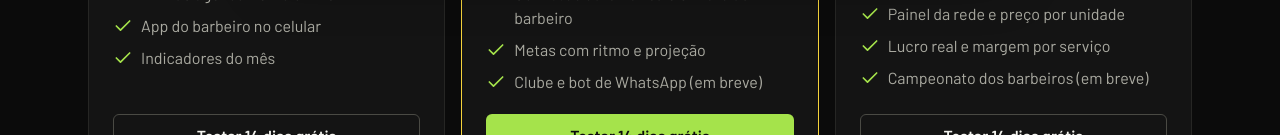
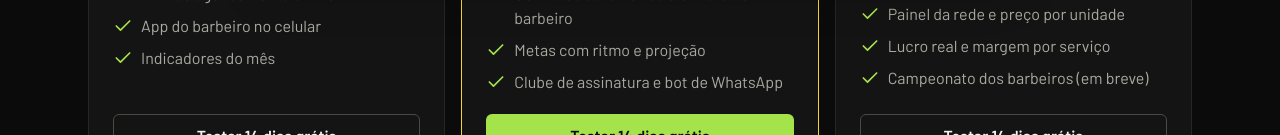
Before and after one commit to MikaelBenini/Pente-Fino, a Next.js app in the folder apps/web/: page /planos in a window 1280 px wide. Shown: the part 817-952 px from the top of the page. Built offline with nearby package versions, Linux system fonts and the light colour scheme; no server answers.

Commit message:
fix: planos sem "em breve" no clube com cobrança automática e no bot
Co-Authored-By: Claude Opus 5.5 <noreply@anthropic.com>

```diff
--- a/apps/web/src/componentes/site/cartoes-planos.tsx
+++ b/apps/web/src/componentes/site/cartoes-planos.tsx
@@ -34,7 +34,7 @@ const DESTAQUES: Record<PlanoConta, readonly string[]> = {
     'Tudo do Básico',
     'Comissão automática e extrato do barbeiro',
     'Metas com ritmo e projeção',
-    'Clube e bot de WhatsApp (em breve)',
+    'Clube de assinatura e bot de WhatsApp',
   ],
   premium: [
     'Tudo do Pro',
--- a/packages/shared/src/planos.ts
+++ b/packages/shared/src/planos.ts
@@ -212,6 +212,11 @@ export const RECURSOS_PLANO: readonly RecursoPlano[] = [
   doRecurso('comissoes'),
   doRecurso('metas'),
   doRecurso('clube'),
+  {
+    nome: 'Clube com cobrança automática pelo link (Pix e cartão)',
+    desde: 'pro',
+    disponivel: true,
+  },
   doRecurso('bot'),
   doRecurso('listaEspera'),
   doRecurso('fichaProfissional'),
@@ -222,7 +227,6 @@ export const RECURSOS_PLANO: readonly RecursoPlano[] = [
   doRecurso('lucroReal'),
   doRecurso('automacoes'),
   { nome: 'Campeonato dos barbeiros', desde: 'premium', disponivel: false },
-  { nome: 'Cobrança automática do clube', desde: 'premium', disponivel: false },
 ];
 
 export const incluiRecurso = (plano: PlanoConta, r: RecursoPlano) => ORDEM[plano] >= ORDEM[r.desde];
```
Also changed, not shown: 2 other files (tests, documents, lock files or other folders).
